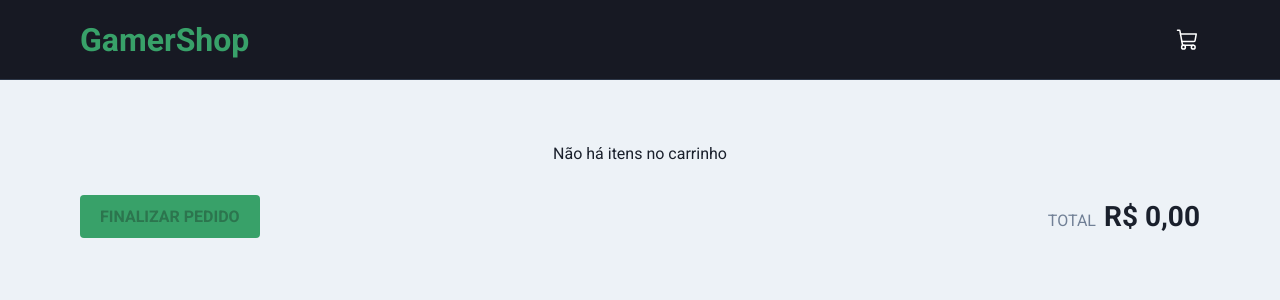
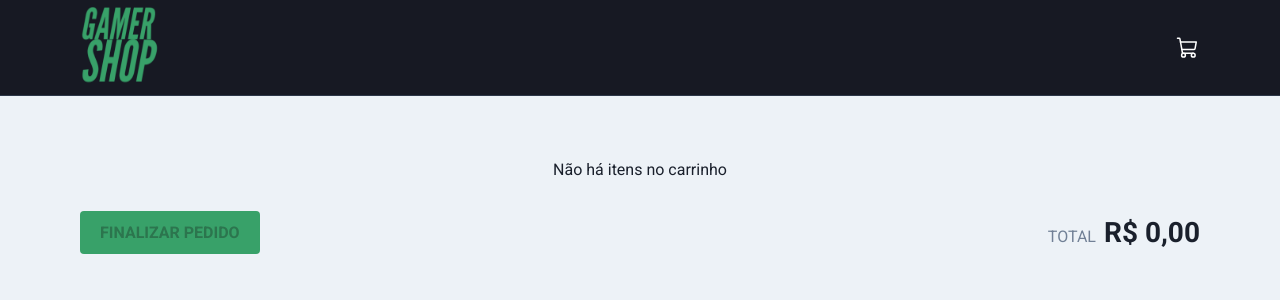
Before and after one commit to RafaelC77/gamer-shop, a Next.js app: page /cart in a window 1280 px wide. Shown: the top 300 px of the page. Built offline with nearby package versions, Linux system fonts and the light colour scheme.

Commit message:
feat: change logo

```diff
--- a/src/components/Header/index.tsx
+++ b/src/components/Header/index.tsx
@@ -3,6 +3,8 @@ import Link from "next/link";
 import styles from "./styles.module.scss";
 import { useContext } from "react";
 import { CartContext } from "../../contexts/CartContext";
+import Image from "next/image";
+import logo from "../../assets/gamer-shop-logo.png";
 
 export function Header() {
   const { shoppingCart } = useContext(CartContext);
@@ -14,9 +16,7 @@ export function Header() {
         <Link href="/">
           <a>
             <div className={styles.logoContainer}>
-              <h1>
-                Gamer<span>Shop</span>
-              </h1>
+              <Image src={logo} alt="" width={80} height={80} />
             </div>
           </a>
         </Link>
--- a/src/components/Header/styles.module.scss
+++ b/src/components/Header/styles.module.scss
@@ -1,39 +1,25 @@
 .headerContainer {
-    height: 5rem;
+    height: 6rem;
     border-bottom: 1px solid var(--gray-700);
     background: var(--gray-900);
     position: sticky;
     top: 0;
     z-index: 99;
-
-    > div {
-        height: 100%;
-
-        display: flex;
-        align-items: center;
-        justify-content: space-between;
-    }
 }
 
 .headerContent {
     max-width: 1120px;
     margin: 0 auto;
+    height: 100%;
+
+    display: flex;
+    align-items: center;
+    justify-content: space-between;
 }
 
 .logoContainer {
-    display: flex;
-    align-items: center;
-    gap: 1rem;
     height: 100%;
     position: relative;
-
-    img {
-        color: var(--gray-800);
-    }
-
-    h1 {
-        color: var(--green-500);
-    }
 }
 
 .cartIconContainer {
@@ -62,8 +48,3 @@
         justify-content: center;
     }
 }
-
-.logo {
-    width: 3.3rem;
-    height: 3rem;
-}
```
Also changed, not shown: src/assets/gamer-shop-logo.png (added), src/assets/logo.png (deleted).
